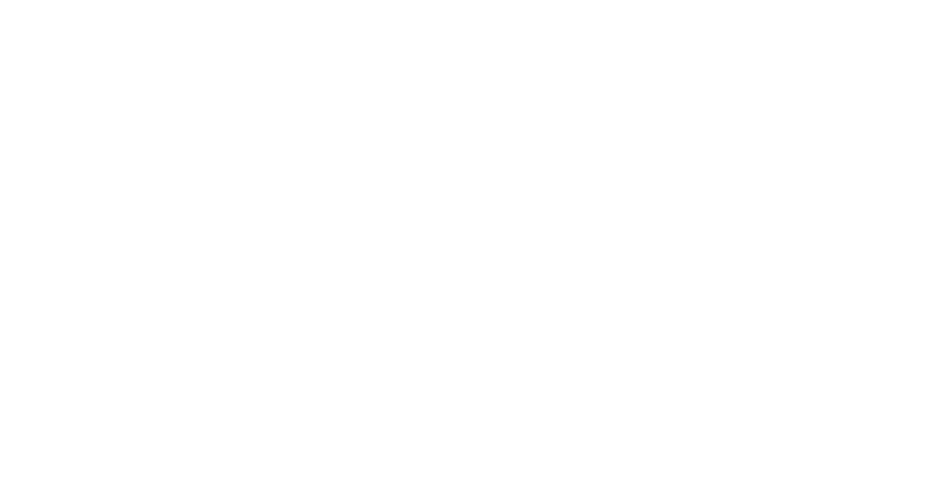
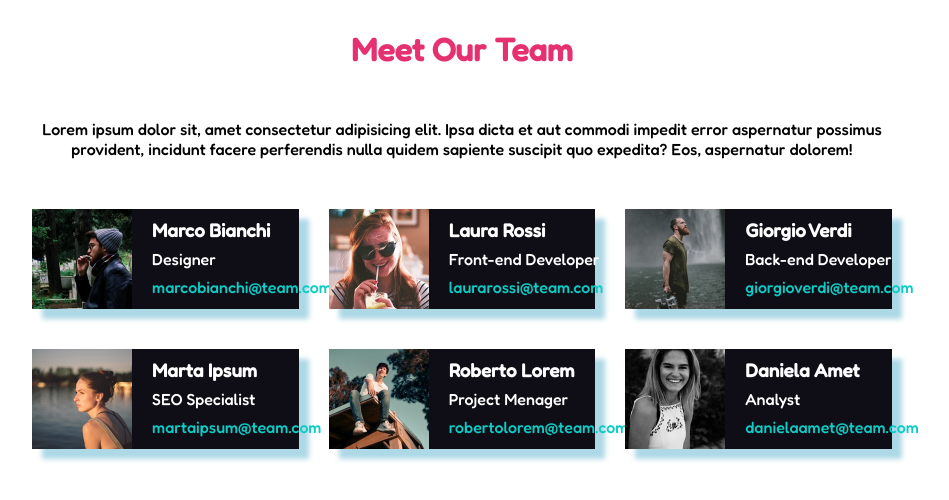
Before and after one commit to GiovanniLafortezza/html-css-flex-cards, a plain HTML site: page index.html in a window 1280 px wide. Shown: the whole page, without its empty margins (178-1127 px from the left). Drawn offline with Linux system fonts and the light colour scheme.

Commit message:
Project Ended

```diff
--- /dev/null
+++ b/css/style.css
@@ -0,0 +1,55 @@
+* {
+    margin: 0;
+    padding: 0;
+    box-sizing: border-box;
+}
+
+body {
+    color:black;
+    margin:30px 210px auto 210px;
+    text-align: center;
+    font-family: 'Fredoka', sans-serif;
+
+}
+
+h1 {
+    color: rgb(229,49,112)
+}
+
+
+.mt-50 {
+    margin-top: 50px;
+}
+
+
+.flex-container {
+    display: flex;
+    justify-content: center;
+    margin-top: 50px;
+    gap:40px 30px;
+    flex-wrap:wrap;
+}
+
+.container-names {
+    display: flex;
+    width:31%;
+    height: 100px;
+    background-color: rgb(15,14,23);
+    color:white;
+    box-shadow: 10px 10px 5px lightblue;
+
+}
+
+.text {
+    display:flex;
+    flex-direction:column;
+    gap: 8px;
+    padding-top: 10px;
+    padding-left: 20px;
+    text-align: left;
+}
+
+.gmail {
+    color:rgb(13, 203, 197);
+
+}
--- a/index.html
+++ b/index.html
@@ -4,8 +4,78 @@
     <meta charset="UTF-8">
     <meta name="viewport" content="width=device-width, initial-scale=1.0">
     <title>html-css-flex-cards</title>
+    <link rel="stylesheet" href="./css/style.css">
+    <link rel="preconnect" href="https://fonts.googleapis.com">
+    <link rel="preconnect" href="https://fonts.gstatic.com" crossorigin>
+    <link href="https://fonts.googleapis.com/css2?family=Fredoka:wght@500&display=swap" rel="stylesheet">
 </head>
 <body>
+    <main>
 
+        <h1>Meet Our Team</h1>
+
+        <p class="mt-50">Lorem ipsum dolor sit, amet consectetur adipisicing elit. Ipsa dicta et aut commodi impedit error aspernatur possimus provident, incidunt facere perferendis nulla quidem sapiente suscipit quo expedita? Eos, aspernatur dolorem!</p>
+
+        <div class="flex-container">
+
+            <div class="container-names">
+
+                <img src="./img/male1.png" alt="Marco-Bianchi">
+                <div class="text">
+                    <h3>Marco Bianchi</h3>
+                    <p>Designer</p>
+                    <p class="gmail">marcobianchi@team.com</p>
+                </div>
+            </div>
+
+            <div class="container-names">
+                <img src="./img/female1.png" alt="Laura-Rossi">
+                <div class="text">
+                    <h3>Laura Rossi</h3>
+                    <p>Front-end Developer</p>
+                    <p class="gmail">laurarossi@team.com</p>
+                </div>
+            </div>
+
+            <div class="container-names">
+                <img src="./img/male2.png" alt="Giorgio-Verdi">
+                <div class="text">
+                    <h3>Giorgio Verdi</h3>
+                    <p>Back-end Developer</p>
+                    <p class="gmail">giorgioverdi@team.com</p>
+                </div>
+            </div>
+
+            <div class="container-names">
+                <img src="./img/female2.png" alt="Marta-Ipsum">
+                <div class="text">
+                    <h3>Marta Ipsum</h3>
+                    <p>SEO Specialist</p>
+                    <p class="gmail">martaipsum@team.com</p>
+                </div>
+            </div>
+
+            <div class="container-names">
+                <img src="./img/male3.png" alt="Roberto-Lorem">
+                <div class="text">
+                    <h3>Roberto Lorem</h3>
+                    <p>Project Menager</p>
+                    <p class="gmail">robertolorem@team.com</p>
+                </div>
+            </div>
+
+            <div class="container-names">
+                <img src="./img/female3.png" alt="Daniela-Amet">
+                <div class="text">
+                    <h3>Daniela Amet</h3>
+                    <p>Analyst</p>
+                    <p class="gmail">danielaamet@team.com</p>
+                </div>
+            </div>
+
+
+        </div>
+
+    </main>
 </body>
 </html>
```
Also changed, not shown: img/female1.png (added), img/female2.png (added), img/female3.png (added), img/male1.png (added), img/male2.png (added), img/male3.png (added).
